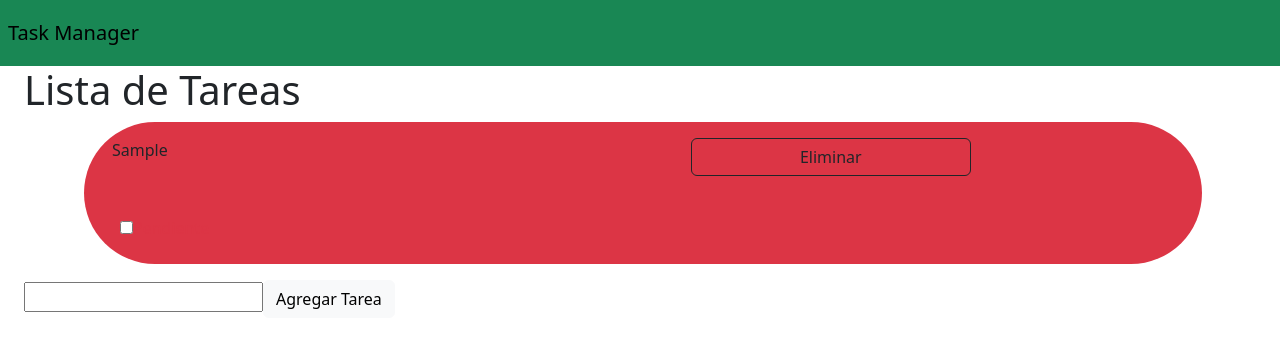
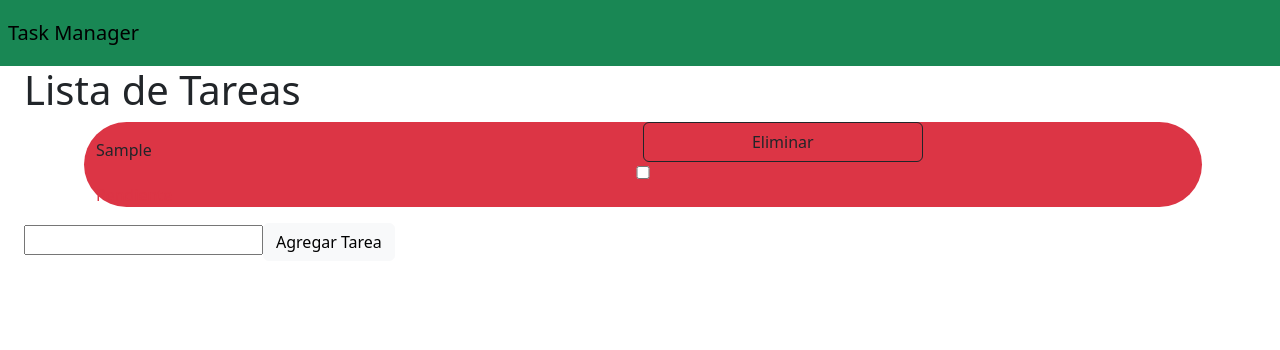
Before and after one commit to JackyrDC/ToDo_List, a Vue app: page / in a window 1280 px wide. Both pictures are taken after typing "Sample" into the empty fields and a click on the button "Agregar Tarea". Shown: the top 350 px of the page. Built offline with nearby package versions, Linux system fonts and the light colour scheme.

Commit message:
Update Items.vue

```diff
--- a/src/components/Items.vue
+++ b/src/components/Items.vue
@@ -2,14 +2,12 @@
     <li class="container" style="list-style-type: none; padding-left: 10px;">
       <section class="rounded-pill container-fluid" :class="{'bg-success': task.completed, 'bg-danger': !task.completed}">
           <div class="row">
-            <span class="col-3 col-sm-6 m-3">{{ task.text }}</span>
-            <button @click="removeTask" class="btn btn-outline-dark col-4 col-sm-3 m-3">Eliminar</button>
+            <span class="col-3 col-sm-6 ml-3 mr-3 mt-3">{{ task.text }}</span>
+            <button @click="removeTask" class="btn btn-outline-dark col-4 col-sm-3">Eliminar</button>
           </div>
           <div class="row">
-            <div class="col-3 col-sm-4 m-4">
-                <input type="checkbox" v-model="task.completed" />
-                <span :class="{'text-success': task.completed, 'text-danger': !task.completed}">{{ task.completed ? 'Realizada' : 'Pendiente' }}</span>
-            </div>
+            <input type="checkbox" class="ml-3 mt-1" v-model="task.completed" />
+            <span class="mt-1 ml-1" :class="{'text-success': task.completed, 'text-danger': !task.completed}">{{ task.completed ? 'Realizada' : 'Pendiente' }}</span>
       </div>
       </section>
 
```
